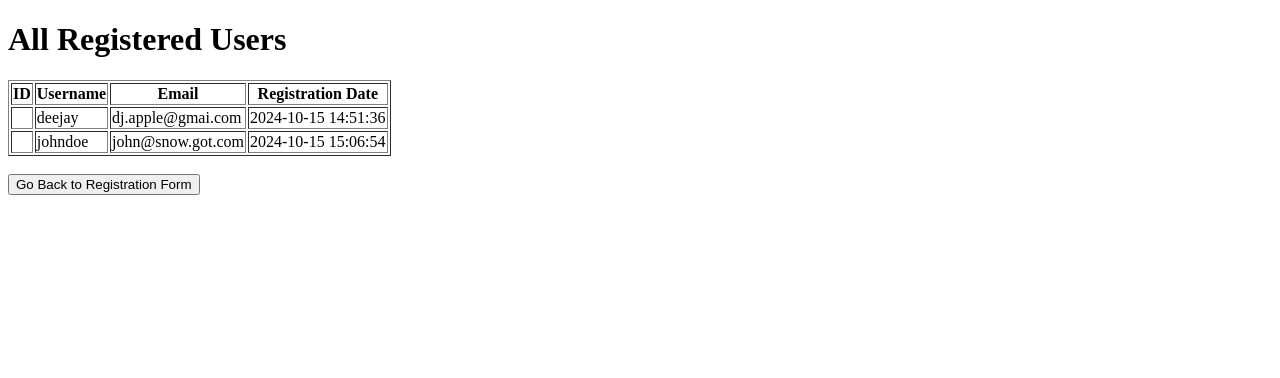
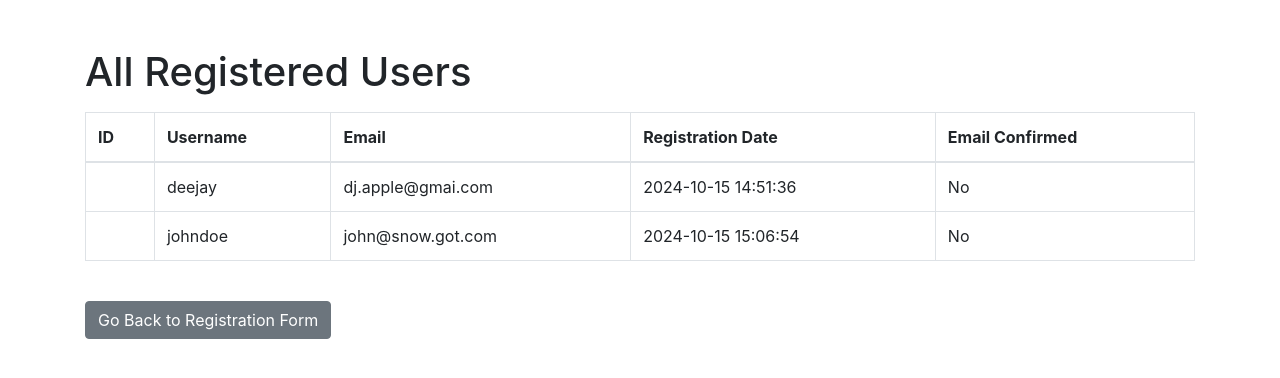
Before and after one commit to husnainsr/Secure-Authentication-FLASK, a Flask app: page /show_all_users in a window 1280 px wide. Shown: the top 378 px of the page. Run offline with Flask 3, Linux system fonts and the light colour scheme; data comes from the database, SQL or seed files in the repository; some libraries are stand-ins or nearby versions.

Commit message:
Added Register Page and Finialzied changes overview

```diff
--- a/app.py
+++ b/app.py
@@ -1,4 +1,4 @@
-from flask import Flask, request, jsonify, render_template, redirect, url_for
+from flask import Flask, request, jsonify, render_template, redirect, url_for, flash
 import sqlite3
 from datetime import datetime
 import os
@@ -8,6 +8,7 @@
 from email.mime.text import MIMEText
 from email.mime.multipart import MIMEMultipart
 from dotenv import load_dotenv
+import re
 
 load_dotenv()
 
@@ -16,15 +17,11 @@
 app.secret_key = os.getenv("SECRET_KEY")
 
 s = URLSafeTimedSerializer(app.secret_key)
-
-# Set the absolute path to your SQLite database on the desktop
 DB_PATH = os.path.join(os.path.expanduser('~'), 'Desktop', 'secure_auth.db')
 
-# Function to connect to SQLite Database
 def connect_db():
-    # Connect to the database stored on the desktop
     connection = sqlite3.connect(DB_PATH)
-    connection.row_factory = sqlite3.Row  # Enable dictionary-like access to rows
+    connection.row_factory = sqlite3.Row
     return connection
 
 
@@ -65,7 +62,7 @@
     return render_template('register.html')
 
 def send_verification_email(email, token):
-    sender_email = "djbravochamp817@gmail.com"
+    sender_email = os.getenv("EMAIL")
     receiver_email = email
     subject = "Please confirm your email"
     link = url_for('verify_email', token=token, _external=True)
@@ -80,7 +77,8 @@
 
     try:
         with smtplib.SMTP_SSL("smtp.gmail.com", 465) as server:
-            server.login(sender_email, "kwih hngn jlbm njdt")  # Replace with actual email and password
+            PASSWORD=os.getenv("PASSWORD")
+            server.login(sender_email, PASSWORD)
             server.sendmail(sender_email, receiver_email, message.as_string())
             print("Email sent successfully.")
     except smtplib.SMTPException as e:
@@ -93,8 +91,26 @@
 def register():
     username = request.form['username']
     email = request.form['email']
-    password = request.form['password']  # Normally, you'd hash the password here
-    registration_date = datetime.now().strftime('%Y-%m-%d %H:%M:%S')  # Capture current timestamp
+    password = request.form['password']
+    registration_date = datetime.now().strftime('%Y-%m-%d %H:%M:%S')
+
+    # Password Requirenments
+    if len(password) < 8 or not re.search(r'[A-Z]', password) or not re.search(r'[a-z]', password) or not re.search(r'\d', password):
+        flash("Password must be at least 8 characters, contain uppercase and lowercase letters, and include a number.", "danger")
+        return render_template('register.html')
+
+    # Email verification
+    email_pattern = r'^[a-zA-Z0-9_.+-]+@[a-zA-Z0-9-]+\.[a-zA-Z0-9-.]+$'
+    if not re.match(email_pattern, email):
+        flash("Please enter a valid email address.", "danger")
+        return render_template('register.html')
+
+    # Email Verification
+    email_pattern = r'^[a-zA-Z0-9_.+-]+@gmail\.com$'
+    if not re.match(email_pattern, email):
+        flash("Please enter a valid Gmail address (example@gmail.com).", "danger")
+        return render_template('register.html')
+
     hashed_password = bcrypt.hashpw(password.encode('utf-8'), bcrypt.gensalt())
 
     setup_database()  # Ensure the database is set up before registering a user
@@ -108,9 +124,9 @@
         conn.commit()
 
         token = s.dumps(email, salt='email-confirm')
-        print(f"Token generated: {token}")  # Debug print
+        print(f"Token generated: {token}")
         send_verification_email(email, token)
-
+        flash("Registration successful! Please check your email to verify your account.", "info")
         return render_template('register.html', message="Registration successful! Please check your email to verify your account.")
     except sqlite3.Error as e:
         return jsonify({'error': str(e)})
@@ -122,9 +138,8 @@
 @app.route('/verify/<token>')
 def verify_email(token):
     try:
-        # Set max_age to None to disable expiration
         email = s.loads(token, salt='email-confirm', max_age=None)
-        print(f"Token valid. Email: {email}")  # Debug print
+        print(f"Token valid. Email: {email}")
         conn = connect_db()
         cursor = conn.cursor()
         cursor.execute("UPDATE users SET is_verified = 1 WHERE email = ?", (email,))
@@ -132,15 +147,13 @@
 
         return render_template('verify.html', message="Email verified successfully! You may now log in.")
     except Exception as e:
-        print(f"Error verifying token: {e}")  # Debug print
+        print(f"Error verifying token: {e}")
         return render_template('verify.html', message="Verification link expired or invalid. Please register again.")
 
 
 
 @app.route('/welcome')
 def welcome():
-
-   # Render the welcome page with a greeting message.
     return render_template('welcome.html')
 
 
@@ -149,7 +162,7 @@
     conn = connect_db()
     cursor = conn.cursor()
 
-    # Fetch all users from the 'users' table
+
     cursor.execute('SELECT * FROM users')
     users = cursor.fetchall()
 
--- a/templates/index.html
+++ b/templates/index.html
@@ -1,19 +1,25 @@
+<!-- templates/index.html -->
+
 <!DOCTYPE html>
 <html lang="en">
 <head>
     <meta charset="UTF-8">
     <meta name="viewport" content="width=device-width, initial-scale=1.0">
     <title>All Registered Users</title>
+    <link rel="stylesheet" href="{{ url_for('static', filename='css/styles.css') }}">
+    <link rel="stylesheet" href="https://maxcdn.bootstrapcdn.com/bootstrap/4.5.2/css/bootstrap.min.css">
 </head>
 <body>
-    <h1>All Registered Users</h1>
-    <table border="1">
+    <div class="container">
+        <h1 class="mt-5">All Registered Users</h1>
+        <table class="table table-bordered mt-3">
             <thead>
                 <tr>
                     <th>ID</th>
                     <th>Username</th>
                     <th>Email</th>
                     <th>Registration Date</th>
+                    <th>Email Confirmed</th>
                 </tr>
             </thead>
             <tbody>
@@ -23,6 +29,13 @@
                     <td>{{ user['username'] }}</td>
                     <td>{{ user['email'] }}</td>
                     <td>{{ user['registration_date'] }}</td>
+                    <td>
+                        {% if user['email_confirmed'] %}
+                            Yes
+                        {% else %}
+                            No
+                        {% endif %}
+                    </td>
                 </tr>
                 {% endfor %}
             </tbody>
@@ -31,7 +44,10 @@
         <!-- Button to go back to the registration form -->
         <br>
         <form action="/">
-        <button type="submit">Go Back to Registration Form</button>
+            <button type="submit" class="btn btn-secondary">Go Back to Registration Form</button>
         </form>
+    </div>
+
+    <script src="{{ url_for('static', filename='js/script.js') }}"></script>
 </body>
 </html>
```
Also changed, not shown: 1 other file. Lines whose indentation alone changed are shown as unchanged.
